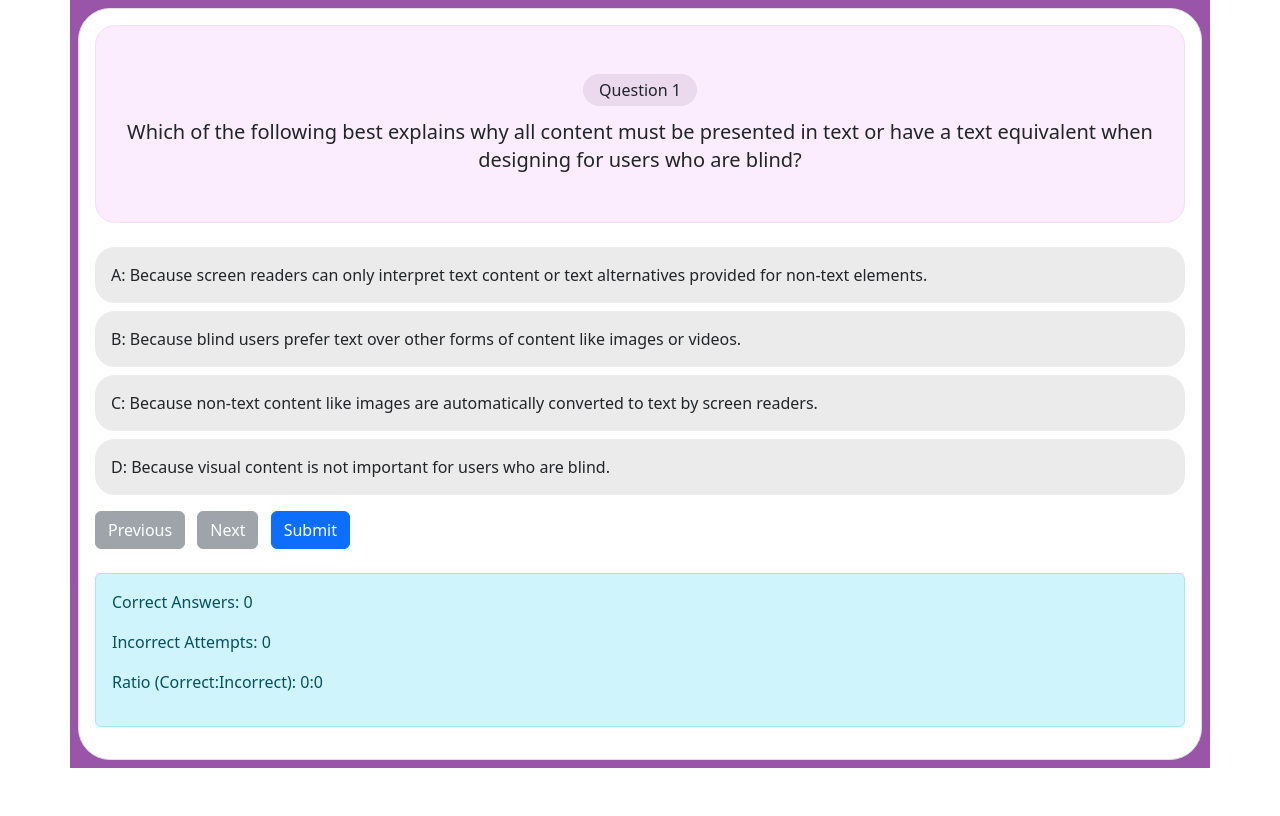
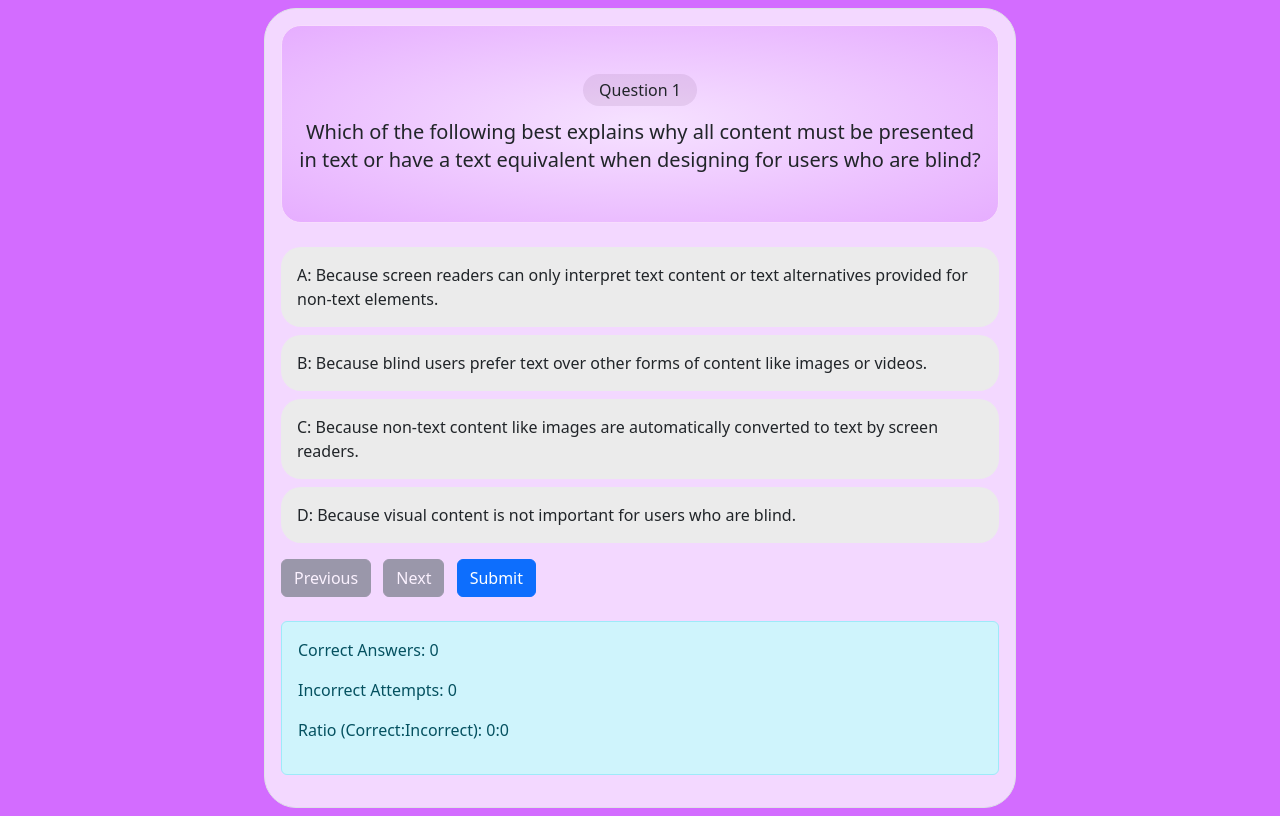
Before and after one commit to mcardi19/mcardi19.github.io, a plain HTML site: page index.html in a window 1280 px wide. Drawn offline with nearby package versions, Linux system fonts and the light colour scheme.

Commit message:
Update style

```diff
--- a/style.css
+++ b/style.css
@@ -1,12 +1,15 @@
 
 /* Custom styles */
+body {
+    background-color: #d36cff;
+}
 
 .container {
-    background-color: rgb(153, 86, 168);
+    max-width: 768px;
 }
 
 #quiz-container {
-    background-color: white;
+    background-color: #f3d8ff;
 }
 
 #feedback {
@@ -14,7 +17,7 @@
 }
 
 #question {
-    background-color: rgb(251, 237, 254);
+    background: radial-gradient(#f6e2ff, #e6adff);
     border: 1px solid rgb(247, 221, 253);
     border-radius: 1.25rem;
 }
```
